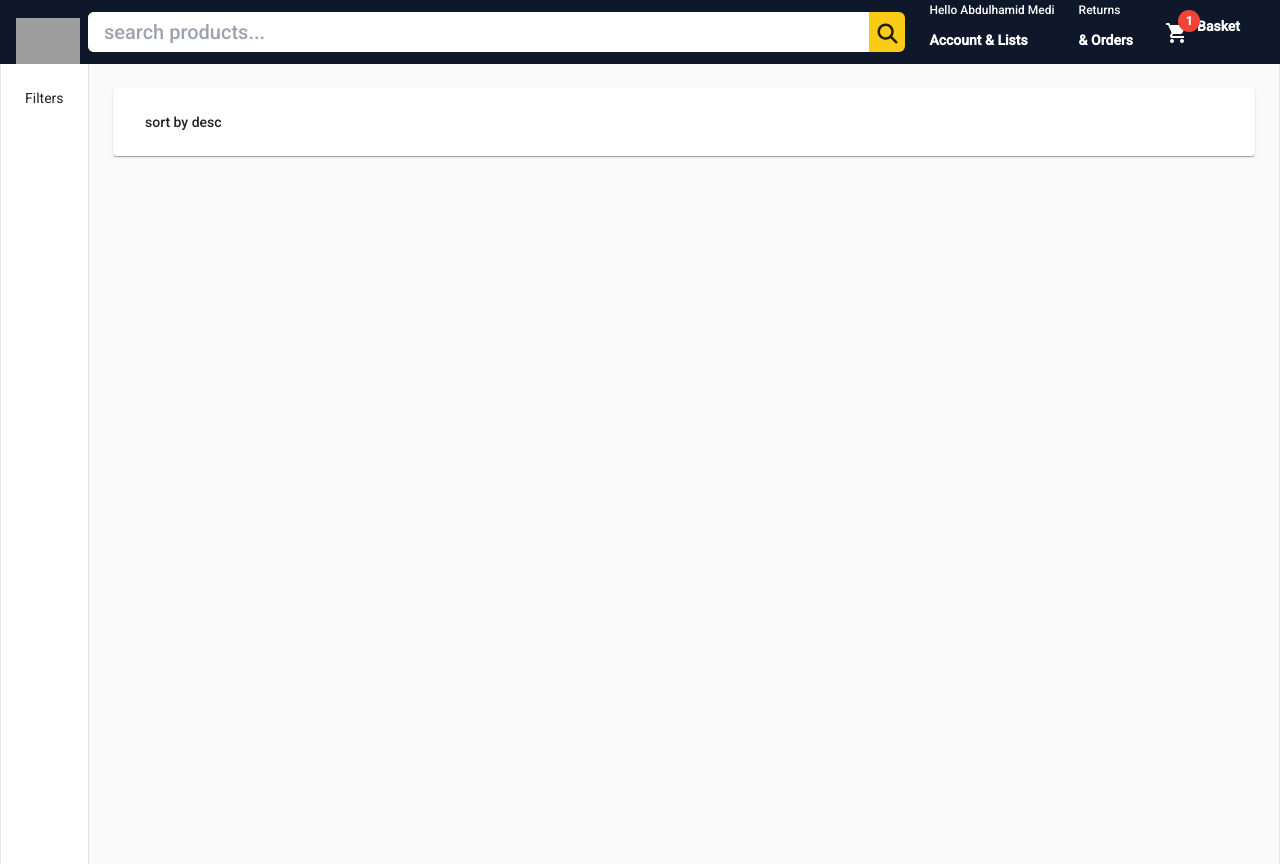
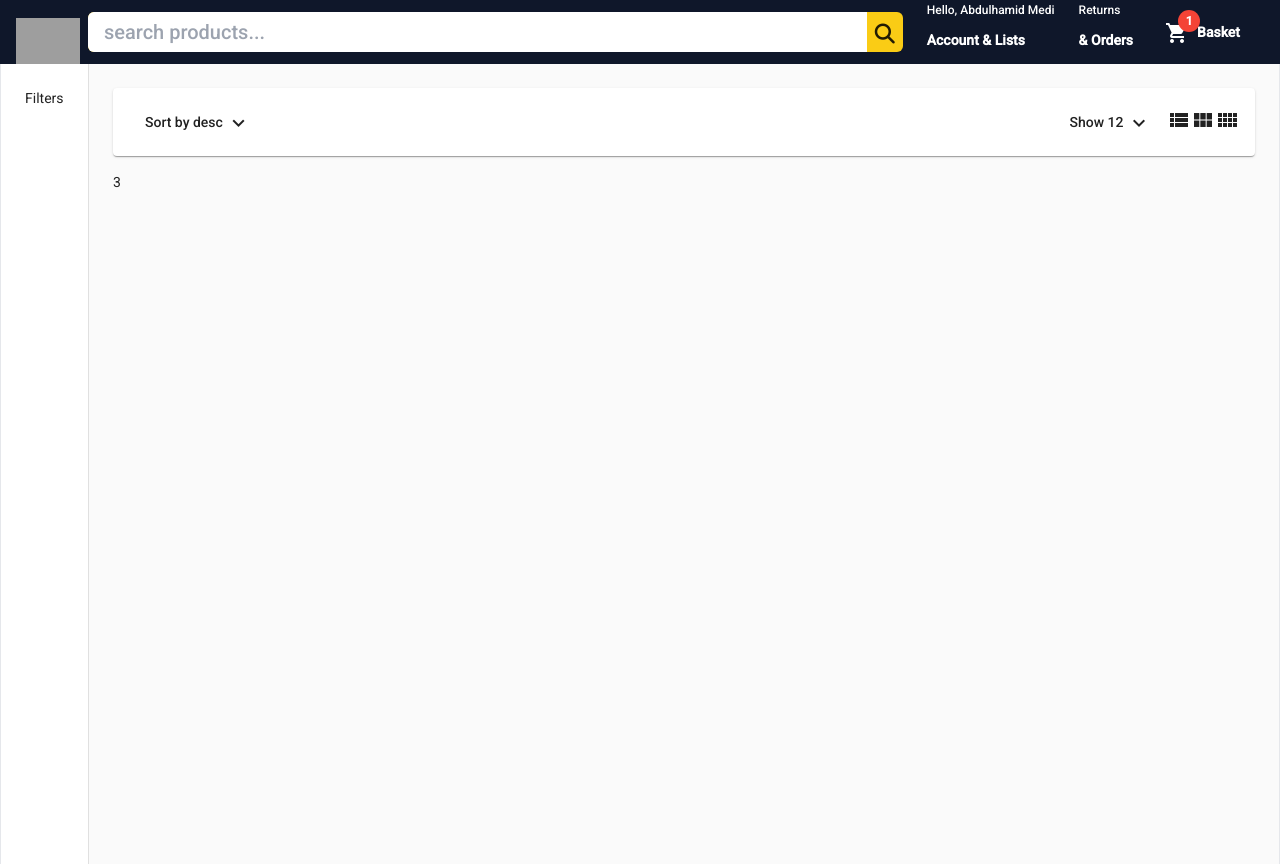
Before and after one commit to Abdulhamid254/angular-store, an Angular app: page /home in a window 1280 px wide. Built offline with nearby package versions, Linux system fonts and the light colour scheme; grey boxes are pictures that could not be loaded.

Commit message:
Added mat-menus in the product-header-component & using output event emmiter shared data from product-header-component to the home component

```diff
--- a/src/app/components/header/header.component.html
+++ b/src/app/components/header/header.component.html
@@ -16,7 +16,7 @@
       <!-- Right side -->
       <div class="text-white flex items-center text-xs space-x-6 mx-6 whitespace-nowrap">
               <div class="cursor-pointer hover:underline">
-                <p>Hello Abdulhamid Medi</p>
+                <p>Hello, Abdulhamid Medi</p>
                 <p class="font-extrabold md:text-sm">Account & Lists</p>
               </div>
 
@@ -68,7 +68,7 @@
               </div>
            </div>
        </mat-menu>
-               <p class="font-extrabold md:text-sm">Basket</p>
+               <p class="hidden md:inline font-extrabold md:text-sm pt-3">Basket</p>
     </div>
       </div>
 
--- a/src/app/pages/home/home-components/products-header/products-header.component.html
+++ b/src/app/pages/home/home-components/products-header/products-header.component.html
@@ -2,12 +2,37 @@
     <div class="flex justify-between">
         <div>
             <button mat-button [matMenuTriggerFor]="sortByMenu">
-                sort by desc
+                Sort by {{sort}}
+                <mat-icon>expand_more</mat-icon>
             </button>
             <mat-menu #sortByMenu="matMenu">
-                <button mat-menu-item>des</button>
-                <button mat-menu-item>asc</button>
+                <button (click)="onSortUpdated('desc')" mat-menu-item>desc</button>
+                <button (click)="onSortUpdated('asc')" mat-menu-item>asc</button>
             </mat-menu>
+        </div>
+
+        <div class="flex items-center">
+            <div>
+                <button mat-button [matMenuTriggerFor]="menu">
+                    Show {{ itemsShowCount }}
+                    <mat-icon>expand_more</mat-icon>
+                </button>
+                <mat-menu #menu="matMenu">
+                     <button (click)="onItemsUpdated(12)" mat-menu-item>12</button>
+                     <button (click)="onItemsUpdated(24)" mat-menu-item>24</button>
+                     <button (click)="onItemsUpdated(36)" mat-menu-item>36</button>
+                </mat-menu>
+            </div>
+            <!-- BUTTONS FOR CHANGING LAYOUT...whencolumns updates we want to show 1/3/4 items per row -->
+            <button (click)="onColumnsUpdated(1)">
+                <mat-icon>view_list</mat-icon>
+            </button>
+            <button (click)="onColumnsUpdated(3)">
+                <mat-icon>view_module</mat-icon>
+            </button>
+            <button (click)="onColumnsUpdated(4)">
+                <mat-icon>view_comfy</mat-icon>
+            </button>
         </div>
     </div>
 </mat-card>
--- a/src/app/pages/home/home-components/products-header/products-header.component.ts
+++ b/src/app/pages/home/home-components/products-header/products-header.component.ts
@@ -1,4 +1,4 @@
-import { Component, OnInit } from '@angular/core';
+import { Component, EventEmitter, OnInit, Output } from '@angular/core';
 
 @Component({
   selector: 'app-products-header',
@@ -6,10 +6,28 @@
 
 })
 export class ProductsHeaderComponent implements OnInit {
+  // output is an event emmiter that helps us send data out of our components to the parent component
+  @Output() columnsCountChange = new EventEmitter<number>();
 
+   sort = 'desc';
+   itemsShowCount = 12;
+   // sort variable by default having the property desending as the default
   constructor() { }
 
   ngOnInit(): void {
   }
 
+  // method for updating the sort
+  onSortUpdated(newSort: string):void {
+       this.sort = newSort;
+  }
+
+  onItemsUpdated(count: number): void {
+    this.itemsShowCount = count;
+  }
+  //mehod for updating our layout
+  onColumnsUpdated(colsNum: number): void {
+    this.columnsCountChange.emit(colsNum);
+  }
+
 }
--- a/src/app/pages/home/home.component.html
+++ b/src/app/pages/home/home.component.html
@@ -4,7 +4,8 @@
     </mat-drawer>
 
     <mat-drawer-content class="p-6">
-        <app-products-header> </app-products-header>
+        <app-products-header (columnsCountChange)="onColumnsCountChange($event)"> </app-products-header>
+        {{cols}}
     </mat-drawer-content>
 
 </mat-drawer-container>
--- a/src/app/pages/home/home.component.ts
+++ b/src/app/pages/home/home.component.ts
@@ -6,10 +6,17 @@
 
 })
 export class HomeComponent implements OnInit {
+  cols = 3;
+
+  //we are able to use the colsNum here because we used the output event emmitter to share data from the products-header to the this home component
 
   constructor() { }
 
   ngOnInit(): void {
   }
 
+  onColumnsCountChange(colsNum: number){
+    this.cols = colsNum;
+  }
+
 }
```
